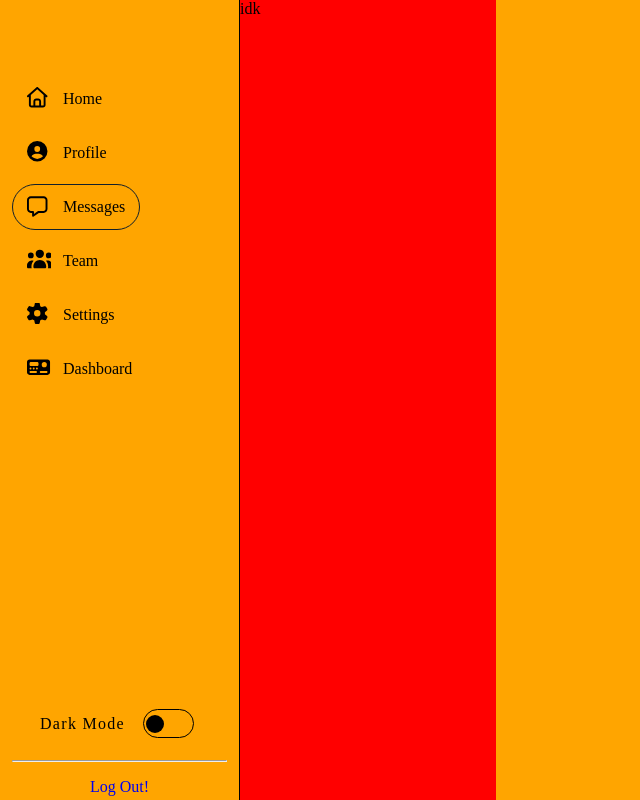
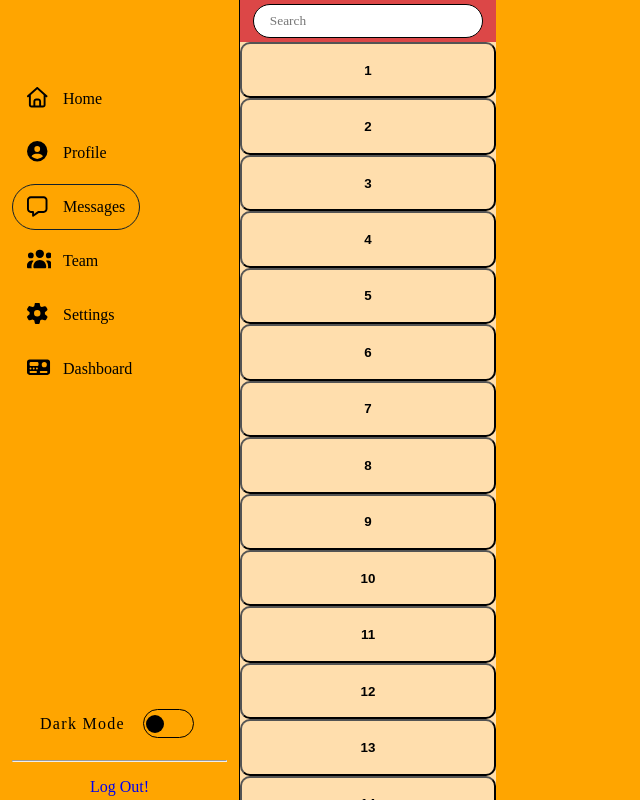
Before and after one commit to Stdnt-Poof/pkk, a React (Vite) app: page /Messages in a window 1280 px wide. Shown: the whole page, without its empty margins (0-640 px from the left). Built offline with nearby package versions, Linux system fonts and the light colour scheme.

Commit message:
Messages left-sidebar

```diff
--- a/src/App.css
+++ b/src/App.css
@@ -301,7 +301,6 @@
 }
 .search-bar {
   width: 100%;
-  top: 0;
   padding: 10px 16px;
   border: 1px solid black;
   border-radius: 50px;
@@ -495,6 +494,34 @@
 /* Messages */
 .chats {
   background-color: red;
+  overflow-y: auto;
+}
+.search-container {
+  position: sticky;
+  background-color: rgba(171, 170, 170, 0.414);
+  backdrop-filter: blur(12px), saturate(18px);
+  -webkit-backdrop-filter: blur(12px), saturate(18px);
+  top: 0;
+  display: flex;
+  justify-content: center;
+}
+.Search-bar {
+  margin: 4px;
+  width: 90%;
+  padding: 8px 16px;
+  border: 1px solid black;
+  border-radius: 50px;
+  outline: 0;
+  font-family: inherit;
+}
+.dm-content {
+  display: flex;
+  flex-direction: column;
+  background-color: navajowhite;
+}
+.dm-item {
+  border-radius: 10px;
+  background-color: navajowhite;
 }
 .messages {
   background-color: orange;
--- a/src/pages/homepage.jsx
+++ b/src/pages/homepage.jsx
@@ -1,6 +1,6 @@
 import { NavLink } from "react-router-dom"
 
-// Temporary dummy posts to test scrolling with the sticky sidebar
+// temp
 const DUMMY_POSTS = Array.from({ length: 30 }, (_, i) => ({
   id: i + 1,
   author: `User ${i + 1}`,
--- a/src/pages/messagespage.jsx
+++ b/src/pages/messagespage.jsx
@@ -1,9 +1,25 @@
 
+const dummy_dm = Array.from({ length: 30 }, (_, i) => ({
+  id: i + 1,
+  author: `User ${i + 1}`,
+  text: `This is dummy post #${i + 1}. lorem ipsum dolor    `,
+}))
 
 function Messagespage() {
     return (
         <div className="page-layout messages-page-layout">
-            <main className="chats">idk</main>
+            <main className="chats">
+                <div className="search-container">
+                    <input type="search" className="Search-bar" aria-label="Search" placeholder="Search"/>
+                </div>
+                <div className="dm-content">
+                    {dummy_dm.map((dm) => (
+                        <button type="button" className='dm-item' >
+                            <h4>{dm.id}</h4>
+                        </button>
+                    ))}
+                </div>
+            </main>
             <aside className="messages"></aside>
         </div>
     )
```
